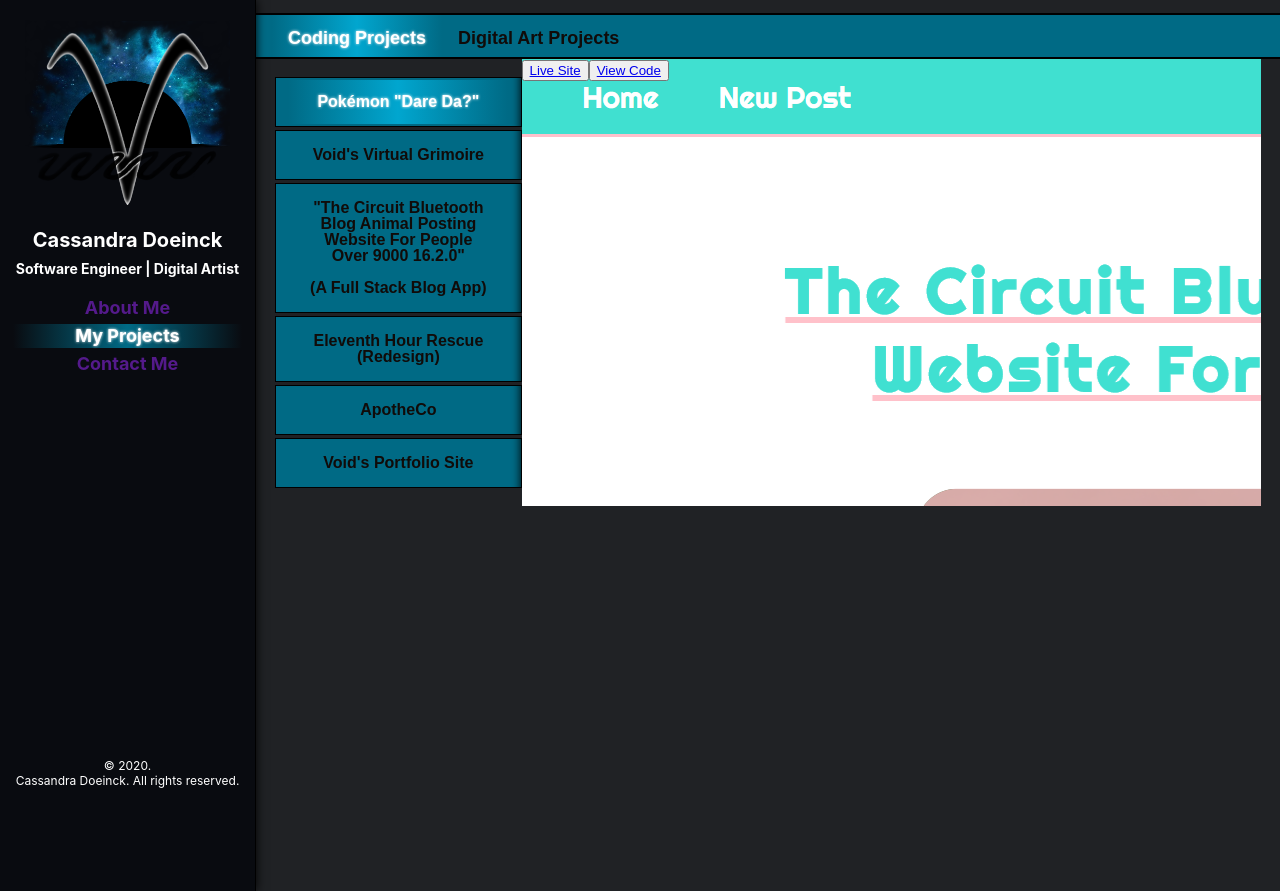
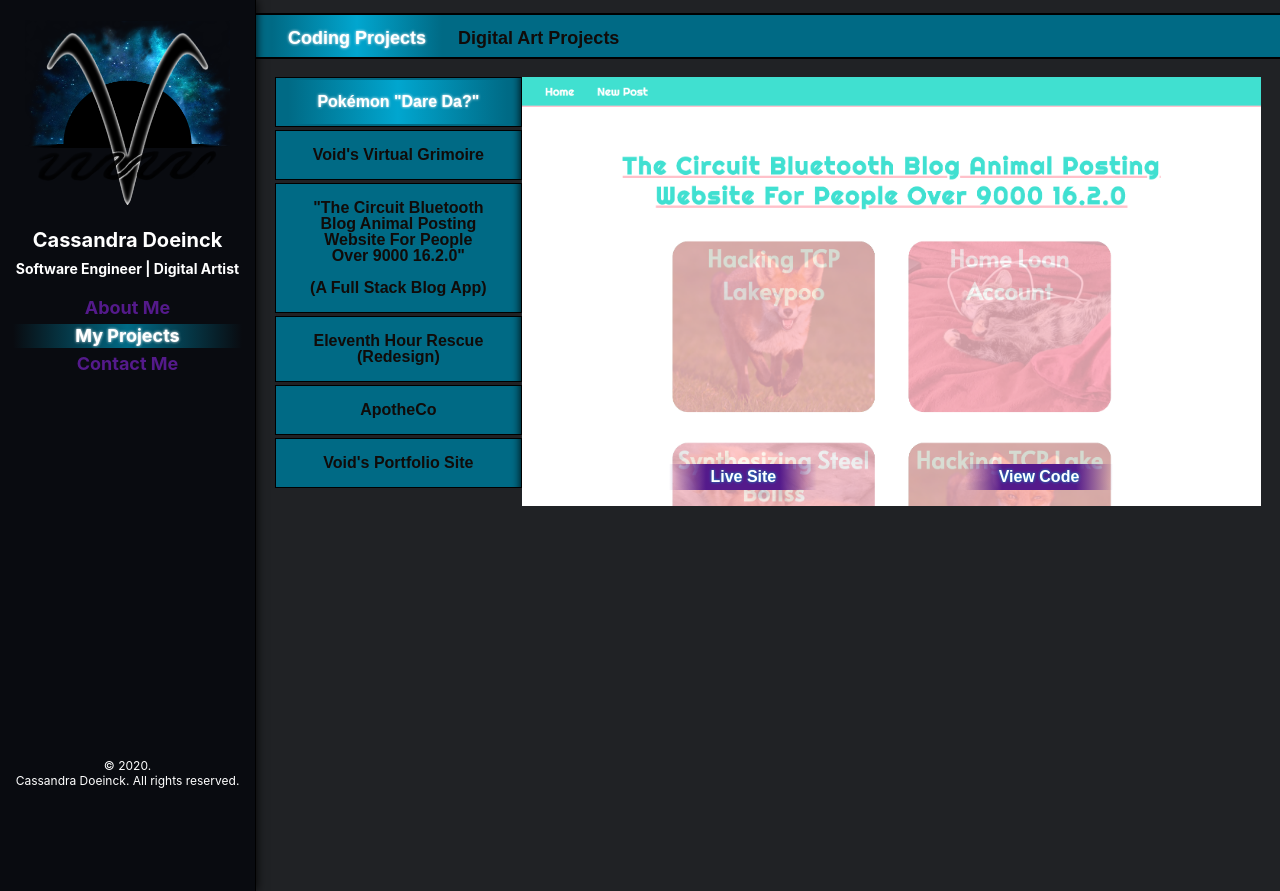
Before and after one commit to Aiuner/portfolio-website, a React (Create React App) app: page /projects in a window 1280 px wide. Built offline with nearby package versions, Linux system fonts and the light colour scheme.

Commit message:
Got buttons prettified on the project preview panes.

```diff
--- a/src/screens/About.jsx
+++ b/src/screens/About.jsx
@@ -48,7 +48,6 @@ export default function About() {
             <h1 className="skill-section">Programming</h1>
             <ul className="skills">
               <li>C++</li>
-              <li>Crafts</li>
               <li>Cascading Style Sheets (CSS)</li>
               <li>Express.js</li>
               <li>Git</li>
--- a/src/screens/styles/projects.css
+++ b/src/screens/styles/projects.css
@@ -11,9 +11,38 @@
 }
 
 .right-is-project {
+  margin-top: 2.3vh;
   width: 100%;
   grid-column: 2;
   grid-row: 1;
+  display: flex;
+  flex-flow: row nowrap;
+  justify-content: space-evenly;
+  align-items: flex-end;
+
+  background-size: 100%;
+  background-repeat: no-repeat;
+}
+
+.right-is-project button {
+  margin-bottom: 2vh;
+  width: 20%;
+  border: none;
+  outline: none;
+  cursor: pointer;
+  padding: 4px 0;
+  transition: 0.3s;
+
+  background: linear-gradient(90deg, rgba(84,26,139,0) 0%, rgba(84,26,139,1) 25%,  rgba(84,26,139,1) 75%, rgba(84,26,139,0) 100%);
+}
+
+.right-is-project a {
+  text-decoration: none;
+
+  color: white;
+  font-size: 16px;
+  text-shadow: 0 0 3px #01a6cf;
+  font-weight: bold;
 }
 
 .project-names {
```
